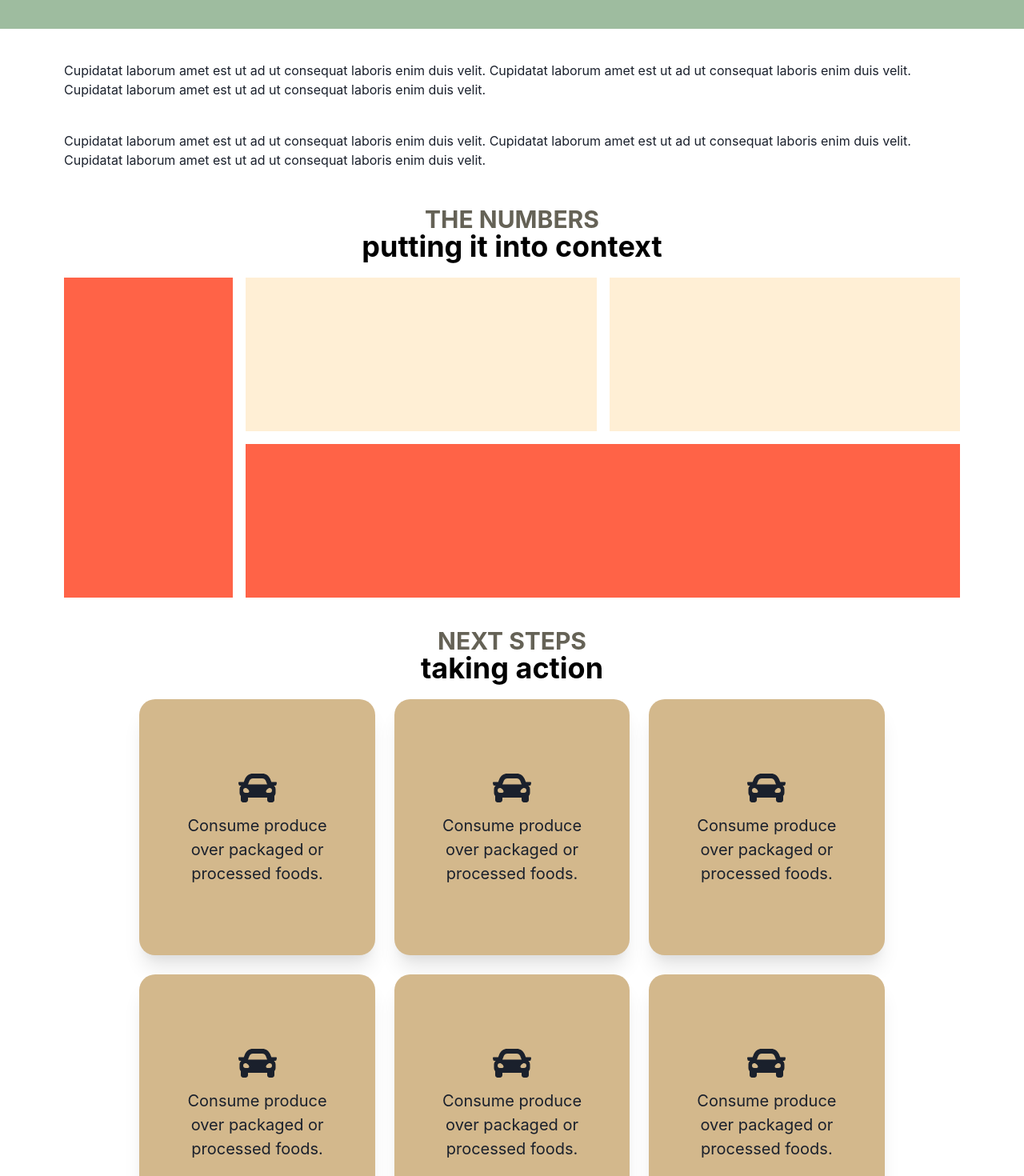
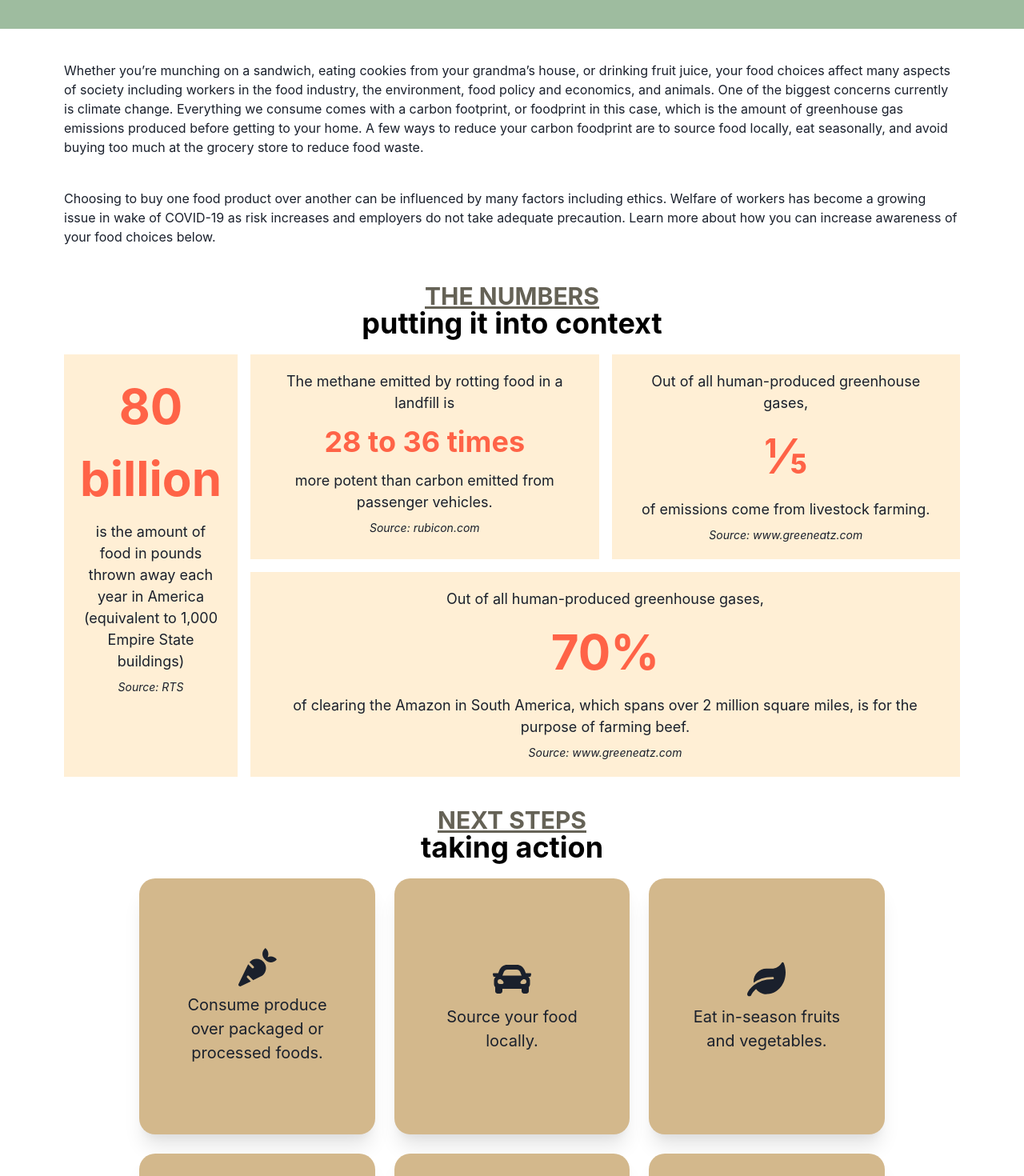
Before and after one commit to exu3/foodprint, a React (Create React App) app: page / in a window 1280 px wide. Shown: the part 180-1650 px from the top of the page at 80% size. Built offline with nearby package versions, Linux system fonts and the light colour scheme.

Commit message:
got all the content

```diff
--- a/src/App.js
+++ b/src/App.js
@@ -17,46 +17,77 @@ import {
   SimpleGrid
 } from '@chakra-ui/react';
 import { ColorModeSwitcher } from './ColorModeSwitcher';
-import { FaLeaf, FaCar, FaCarrot, FaSlideshare } from 'react-icons/fa';
-import { RiPlantLine } from "react-icons/ri";
+import { FaLeaf, FaCar, FaCarrot, FaSlideshare, FaListAlt } from 'react-icons/fa';
+import { RiPlantFill } from "react-icons/ri";
+import './app.css';
 
 function App() {
   return (
     <ChakraProvider theme={theme}>
     {/* Top Section */}
-      <Box p={8} h="27vh" bgColor="#9EBC9F" w="100%">
+      <Box className="big-title" p={8} h="27vh" bgColor="#9EBC9F" w="100%">
         <Text decoration="underline" fontWeight="bold" fontSize="6xl" align="center" textShadow="2px 2px 8px #e5e5e5">The Food Loop</Text>
         <Text fontSize="xl" align="center">Understanding how your food choices can affect the environment around you.</Text>
       </Box>
     {/* Problem section */}
     <Box mx="5rem" pt={10}>
-      <Text>Cupidatat laborum amet est ut ad ut consequat laboris enim duis velit. Cupidatat laborum amet est ut ad ut consequat laboris enim duis velit. Cupidatat laborum amet est ut ad ut consequat laboris enim duis velit.</Text>
+      <Text textDecoration="unset">Whether you’re munching on a sandwich, eating cookies from your grandma’s house, or drinking fruit juice, your
+        food choices affect many aspects of society including workers in the food industry, the environment, food policy and economics,
+        and animals. One of the biggest concerns currently is climate change. Everything we consume comes with a carbon footprint, or <a href="https://www.greeneatz.com/foods-carbon-footprint.htm">foodprint</a> in this case, which is the amount of greenhouse gas emissions produced before getting to your home. A few ways to reduce your carbon foodprint are to
+      source food locally, eat seasonally, and avoid buying too much at the grocery store to reduce food waste.</Text>
     </Box>
 
-    <Box py={10} mx="5rem">
-      <Text>Cupidatat laborum amet est ut ad ut consequat laboris enim duis velit. Cupidatat laborum amet est ut ad ut consequat laboris enim duis velit. Cupidatat laborum amet est ut ad ut consequat laboris enim duis velit.</Text>
+    <Box py={10} mx="5rem" textDecoration="unset">
+      <Text>Choosing to buy one food product over another can be influenced by many factors including <a href="https://www.ethicalconsumer.org/food-drink/shopping-guide/fast-food-chains">ethics</a>. Welfare of workers has become a growing issue in wake of COVID-19 as risk increases and employers do not take adequate precaution. Learn more about how you can increase awareness of your food choices below.</Text>
     </Box>
 
     {/* Statistics section */}
 
     <Box paddingBottom={3} mx="5rem">
-      <Text fontWeight="bold" fontSize="3xl" align="center" textTransform="uppercase" color="#656256">The Numbers</Text>
+      <Text fontWeight="bold" fontSize="3xl" align="center" textTransform="uppercase" color="#656256" textDecoration="underline">The Numbers</Text>
       <Text marginTop="-1rem" fontWeight="bold" fontSize="4xl" align="center" color="#000000">putting it into context</Text>
     </Box>
 
     <Box mx="5rem" paddingBottom={5}>
-      <Grid h="400px" templateRows="repeat(2, 1fr)" templateColumns="repeat(5, 1fr)" gap={4}>
-        <GridItem rowSpan={2} colSpan={1} bg="tomato" />
-        <GridItem rowSpan={1} colSpan={2} bg="papayawhip" />
-        <GridItem rowSpan={1} colSpan={2} bg="papayawhip" />
-        <GridItem rowSpan={1} colSpan={4} bg="tomato" />
+      <Grid h="auto" templateRows="repeat(2, 1fr)" templateColumns="repeat(5, 1fr)" gap={4}>
+        <GridItem p={5} rowSpan={2} colSpan={1} bg="papayawhip">
+          <VStack>
+            <Text fontSize="6xl" align="center" color="tomato" fontWeight="bold">80 billion</Text>
+            <Text fontSize="lg" align="center">is the amount of food in pounds thrown away each year in America (equivalent to 1,000 Empire State buildings)</Text>
+            <Text fontSize="sm" fontStyle="italic">Source: <a href="https://www.rts.com/resources/guides/food-waste-america/">RTS</a></Text>
+          </VStack>
+        </GridItem>
+        <GridItem p={5} rowSpan={1} colSpan={2} bg="papayawhip">
+          <VStack>
+            <Text fontSize="lg" align="center">The <a href="https://www.edf.org/climate/methane-other-important-greenhouse-gas">methane</a> emitted by rotting food in a landfill is</Text>
+            <Text fontSize="4xl" align="center" color="tomato" fontWeight="bold">28 to 36 times</Text>
+            <Text fontSize="lg" align="center">more potent than carbon emitted from passenger vehicles.</Text>
+            <Text fontSize="sm" fontStyle="italic">Source: <a href="https://rubicon.com">rubicon.com</a></Text>
+          </VStack>
+        </GridItem>
+        <GridItem p={5} rowSpan={1} colSpan={2} bg="papayawhip">
+          <VStack>
+            <Text fontSize="lg" align="center">Out of all human-produced greenhouse gases,</Text>
+            <Text fontSize="6xl" align="center" color="tomato" fontWeight="bold">⅕</Text>
+            <Text fontSize="lg" align="center">of emissions come from livestock farming.</Text>
+            <Text fontSize="sm" fontStyle="italic">Source: <a href="https://www.greeneatz.com/1/post/2013/04/earth-day-livestock-and-greenhouse-gas.html">www.greeneatz.com</a></Text>
+          </VStack>
+        </GridItem>
+        <GridItem p={5} rowSpan={1} colSpan={4} bg="papayawhip">
+          <VStack>
+            <Text fontSize="lg" align="center">Out of all human-produced greenhouse gases,</Text>
+            <Text fontSize="6xl" align="center" color="tomato" fontWeight="bold">70%</Text>
+            <Text fontSize="lg" align="center">of clearing the Amazon in South America, which spans over 2 million square miles, is for the purpose of farming beef.</Text>
+            <Text fontSize="sm" fontStyle="italic">Source: <a href="https://www.greeneatz.com/1/post/2013/04/earth-day-livestock-and-greenhouse-gas.html">www.greeneatz.com</a></Text>
+          </VStack>
+        </GridItem>
       </Grid>
     </Box>
 
     {/* Action cards section */}
 
     <Box py={3} mx="5rem">
-      <Text fontWeight="bold" fontSize="3xl" align="center" textTransform="uppercase" color="#656256">Next steps</Text>
+      <Text fontWeight="bold" fontSize="3xl" align="center" textTransform="uppercase" color="#656256" textDecoration="underline">Next steps</Text>
       <Text marginTop="-1rem" fontWeight="bold" fontSize="4xl" align="center" color="#000000">taking action</Text>
     </Box>
 
@@ -65,7 +96,7 @@ function App() {
         <Box p={5} w="23vw" h="40vh" rounded="20px" boxShadow="xl" bgColor="#D3B88C">
           <Center h="100%">
             <VStack>
-              <FaCar size="3em" />
+              <FaCarrot size="3em" />
               <Text align="center" fontSize="xl" px={5}>Consume produce over packaged or processed foods.</Text>
             </VStack>
           </Center>
@@ -74,39 +105,39 @@ function App() {
           <Center h="100%">
             <VStack>
               <FaCar size="3em" />
-              <Text align="center" fontSize="xl" px={5}>Consume produce over packaged or processed foods.</Text>
+              <Text align="center" fontSize="xl" px={5}>Source your food locally.</Text>
             </VStack>
           </Center>
         </Box>
         <Box p={5} w="23vw" h="40vh" rounded="20px" boxShadow="xl" bgColor="#D3B88C">
           <Center h="100%">
             <VStack>
-              <FaCar size="3em" />
-              <Text align="center" fontSize="xl" px={5}>Consume produce over packaged or processed foods.</Text>
+              <FaLeaf size="3em" />
+              <Text align="center" fontSize="xl" px={5}>Eat in-season fruits and vegetables.</Text>
             </VStack>
           </Center>
         </Box>
         <Box p={5} w="23vw" h="40vh" rounded="20px" boxShadow="xl" bgColor="#D3B88C">
           <Center h="100%">
             <VStack>
-              <FaCar size="3em" />
-              <Text align="center" fontSize="xl" px={5}>Consume produce over packaged or processed foods.</Text>
+              <FaListAlt size="3em" />
+              <Text align="center" fontSize="xl" px={5}>Make a list when you shop for groceries to avoid overbuying.</Text>
             </VStack>
           </Center>
         </Box>
         <Box p={5} w="23vw" h="40vh" rounded="20px" boxShadow="xl" bgColor="#D3B88C">
           <Center h="100%">
             <VStack>
-              <FaCar size="3em" />
-              <Text align="center" fontSize="xl" px={5}>Consume produce over packaged or processed foods.</Text>
+              <RiPlantFill size="3em" />
+              <Text align="center" fontSize="xl" px={5}>Compost food waste to keep it out of landfills.</Text>
             </VStack>
           </Center>
         </Box>
         <Box p={5} w="23vw" h="40vh" rounded="20px" boxShadow="xl" bgColor="#D3B88C">
           <Center h="100%">
             <VStack>
-              <FaCar size="3em" />
-              <Text align="center" fontSize="xl" px={5}>Consume produce over packaged or processed foods.</Text>
+              <FaSlideshare size="3em" />
+              <Text align="center" fontSize="xl" px={5}>Encourage friends and family to be mindful of their food choices.</Text>
             </VStack>
           </Center>
         </Box>
```
